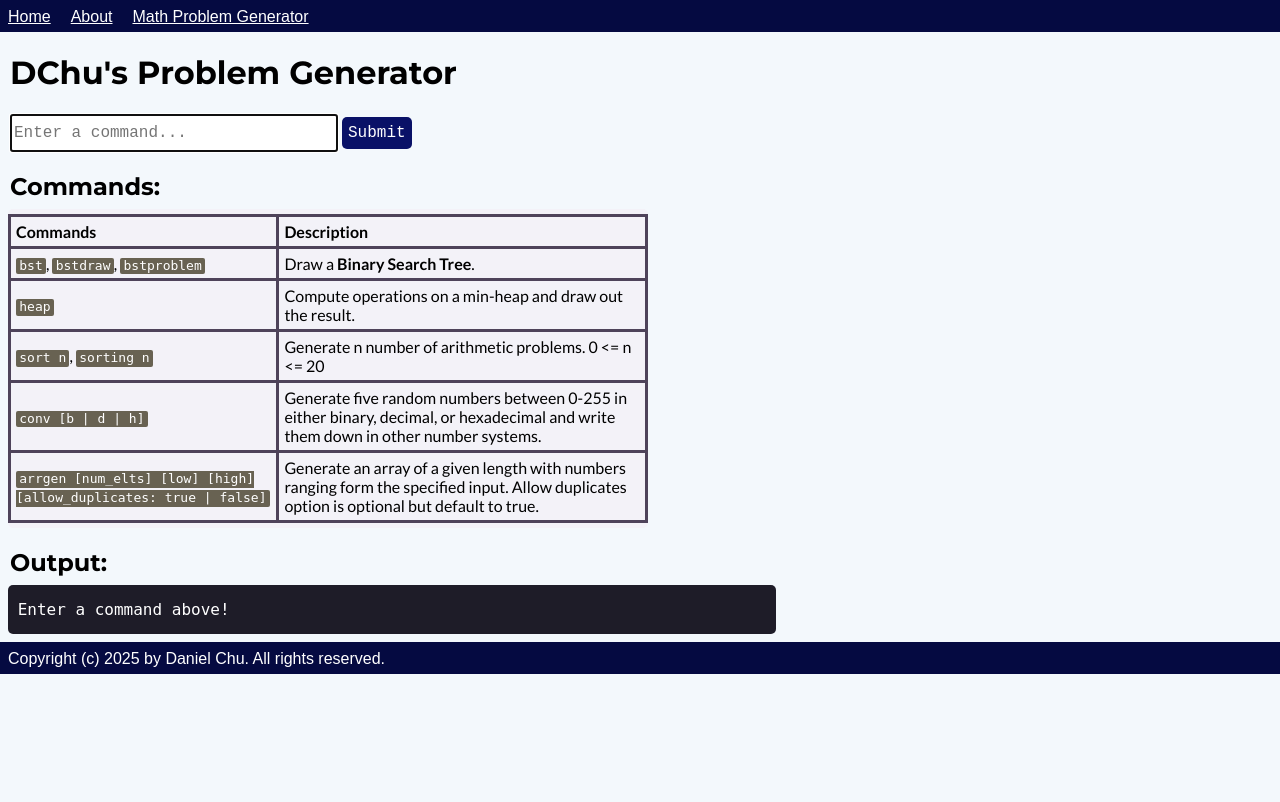
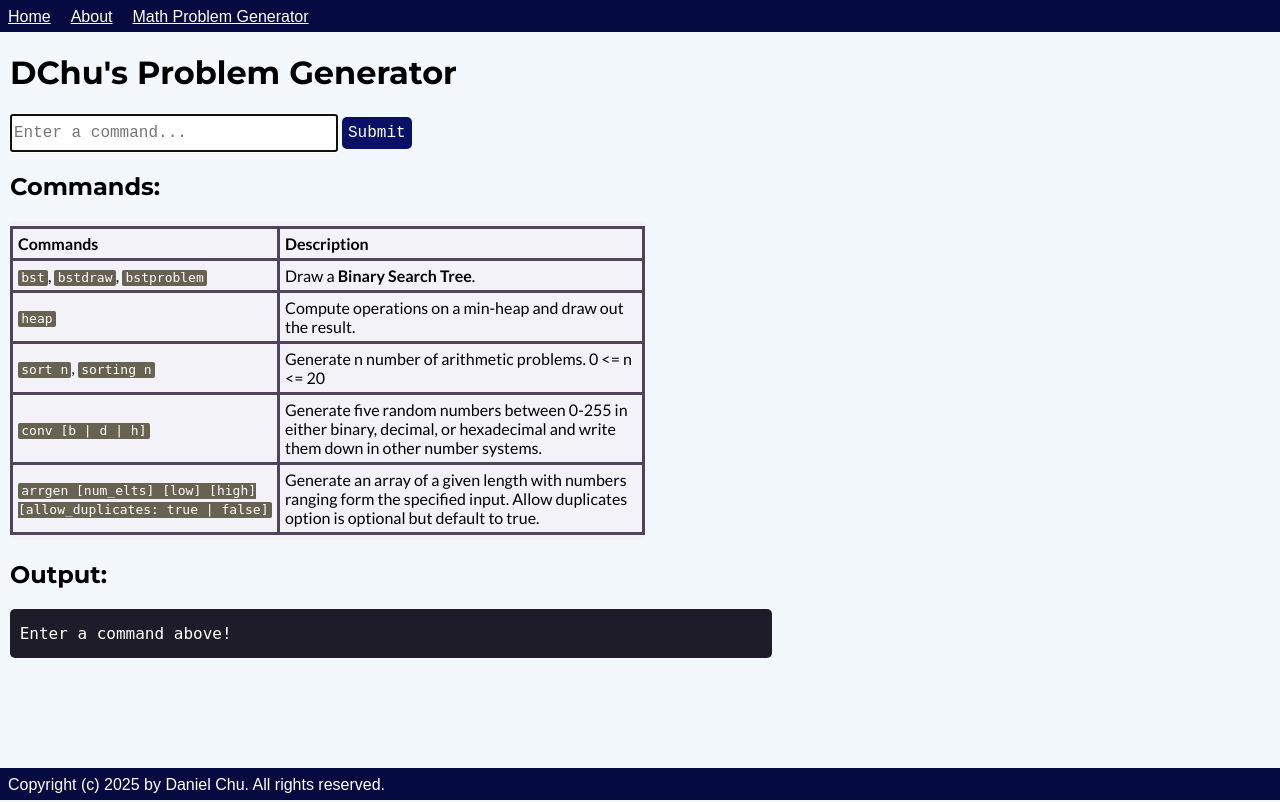
Before and after one commit to danchurlian/DChu-s-Problem-Generator, a Flask app: page / in a window 1280 px wide. Before the commit the page ends 674 px from the top, so only its background shows below. Run offline with Flask 3, Linux system fonts and the light colour scheme.

Commit message:
Put footer a bottom of all web pages

```diff
--- a/static/style.css
+++ b/static/style.css
@@ -5,7 +5,10 @@
 
 body {
     background-color: rgb(243, 248, 252);
+    min-height: 100vh;
     margin: 0px;
+    display: flex;
+    flex-direction: column;
 }
 
 body > * {
@@ -34,6 +37,10 @@ header nav a {
     display: inline-block;
 }
 
+main {
+    flex-grow: 1;
+}
+
 footer {
     background-color: rgb(5, 10, 65);
     height: 2em;
@@ -41,6 +48,9 @@ footer {
     color: white;
     font-family: Montsserat, sans-serif;
     margin: 0px;
+
+    /* position: absolute;
+    bottom: 0; */
 
     /* position: fixed; */
 }
@@ -70,7 +80,7 @@ nav a {
     padding-bottom: 5px;
     border-radius: 5px;
 
-    margin: 0.5em;
+    margin: 0.5em 0px;
 }
 
 .help-section table {
@@ -123,7 +133,7 @@ nav a {
     padding-bottom: 10px;
 
     border-radius: 5px;
-    margin: 0.5em;
+    margin: 0.5em 0px;
 }
 
 #output-section pre {
--- a/templates/about.html
+++ b/templates/about.html
@@ -13,9 +13,8 @@
     </head>
     <body>
         {{ utils.header() }}
-        <h1>
-            About
-        </h1>
+        <main>
+            <h1>About</h1>
             <section>
                 <p>
                     This is my personal website where you can enter commands in the textbox, and the website will generate a problem for you based on what you type.
@@ -27,6 +26,7 @@
                     It can help to sharpen your brain. Use it as you wish.
                 </p>
             </section>
+        </main>
         {{ utils.footer() }}
     </body>
 </html>
--- a/templates/index.html
+++ b/templates/index.html
@@ -23,6 +23,7 @@
     <body>
         {% import 'utils.html' as utils %}
         {{ utils.header() }}
+        <main>
             <h1> DChu's Problem Generator </h1>
             <form name="form" method="post" id="command-form">
                 <input type="text" name="command_line" class="courier-text"  placeholder="Enter a command..." required="true" autofocus="true" autocomplete="off" />
@@ -38,7 +39,7 @@
                     <pre> {{ line }} </pre>
                 {% endfor %}
             </section>
-
+        </main>
         {{ utils.footer() }}
     </body>
 </html>
--- a/templates/math_problem_generator.html
+++ b/templates/math_problem_generator.html
@@ -23,6 +23,7 @@
     <body>
         {% import 'utils.html' as utils %}
         {{ utils.header() }}
+        <main>
             <h1>DChu's Math Problem Generator</h1>
 
             <form name="form" method="post" id="command-form">
@@ -44,7 +45,7 @@
             <section class="help-section" id="math-help-section">
                 {{ math_help_section_markdown | safe }}
         </section>
-
+        </main>
 
         {{ utils.footer() }}
     </body>
```
Lines whose indentation alone changed are shown as unchanged.
